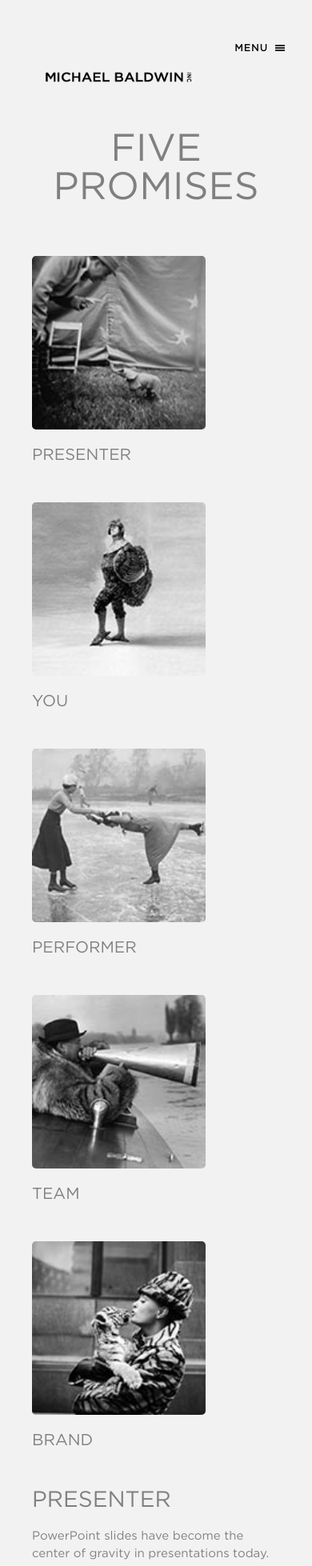
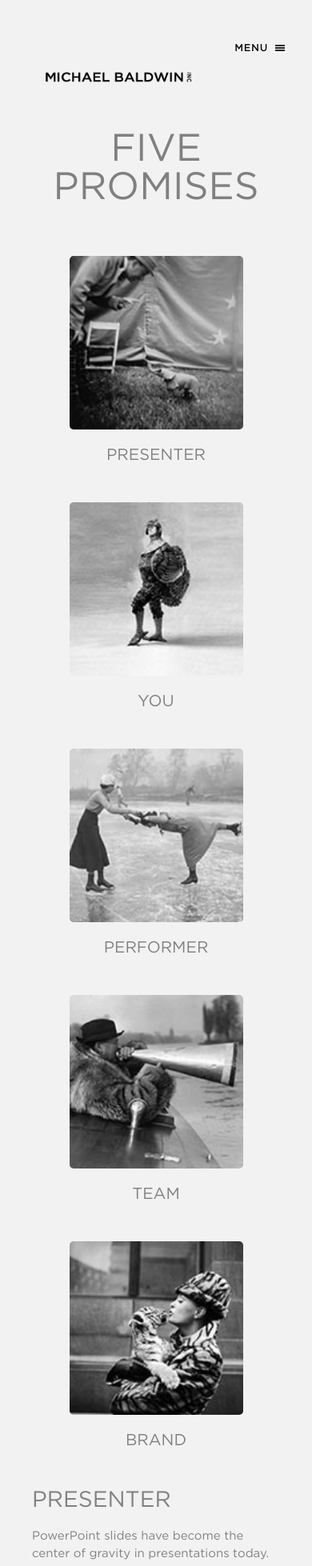
Before and after one commit to Lightmatter/Baldwin, a PHP site: page /five_promises.html in a window 390 px wide. Shown: the top 1958 px of the page at 80% size. Run offline with PHP 8.4, Linux system fonts and the light colour scheme; some libraries are stand-ins or nearby versions.

Commit message:
more responsive work

```diff
--- a/assets/sass/_five_things.scss
+++ b/assets/sass/_five_things.scss
@@ -20,8 +20,6 @@
     }
 }
 }
-
-
 
 .five-promises {
 
--- a/five_promises.html
+++ b/five_promises.html
@@ -80,36 +80,46 @@
 
       <div class="col-sm-4 col-md-2 highlight" data-img='powerpoint' data-txt='presentation-text' data-url="Presentation">
        <div class="image-wrapper">
+        <center>
          <img class='promise-preview small-promise' src='assets/img/five-things/powerpoint-thumb.jpg'>
          <p class='caps'>Presenter</p>
+       </center>
        </div>
      </div>
 
      <div class="col-sm-4 col-md-2 highlight" data-img='persona-branding' data-txt='personal-text' data-url='You'>
        <div class="image-wrapper">
+           <center>
          <img class='promise-preview small-promise' src='assets/img/five-things/personal-branding-thumb.jpg'>
          <p class='caps'>You</p>
+           </center>
        </div>
      </div>
 
      <div class="col-sm-4 col-md-2 highlight" data-img='one-on-one' data-txt='one-on-one-text' data-url='Performer'>
        <div class="image-wrapper">
+        <center>
          <img class='promise-preview small-promise' src='assets/img/five-things/one-one-coaching-thumb.jpg'>
          <p class='caps'>Performer</p>
-       </div><!-- end image-wrapper -->
+           </center>
+       </div>
      </div>
 
-     <div class="col-xs-12 col-sm-4 col-md-2 highlight" data-img='team-coaching' data-txt='team-text' data-url='Team'>
+     <div class="col-xs-12 col-sm-4 col-md-2 highlight col-sm-offset-1 col-md-offset-0" data-img='team-coaching' data-txt='team-text' data-url='Team'>
       <div class="image-wrapper">
+        <center>
        <img class='promise-preview small-promise' src='assets/img/five-things/team-coaching-thumb.jpg'>
        <p class='caps'>Team</p>
-     </div><!-- end image-wrapper -->
+         </center>
+     </div>
    </div>
 
    <div class="col-sm-offset-2 col-sm-4 col-md-offset-0 col-md-2 highlight" data-img='corporate' data-txt='corporate-text' data-url='Brand'>
      <div class="image-wrapper">
+      <center>
        <img class='promise-preview small-promise' src='assets/img/five-things/corporate-branding-thumb.jpg'>
        <p class='caps'>Brand</p>
+     </center>
      </div>
    </div>
 
```
Also changed, not shown: assets/css/screen.css (+23 -23 lines).
